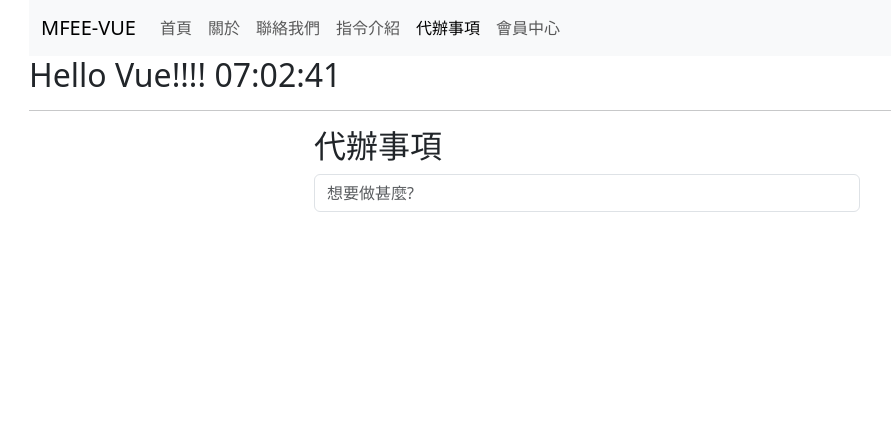
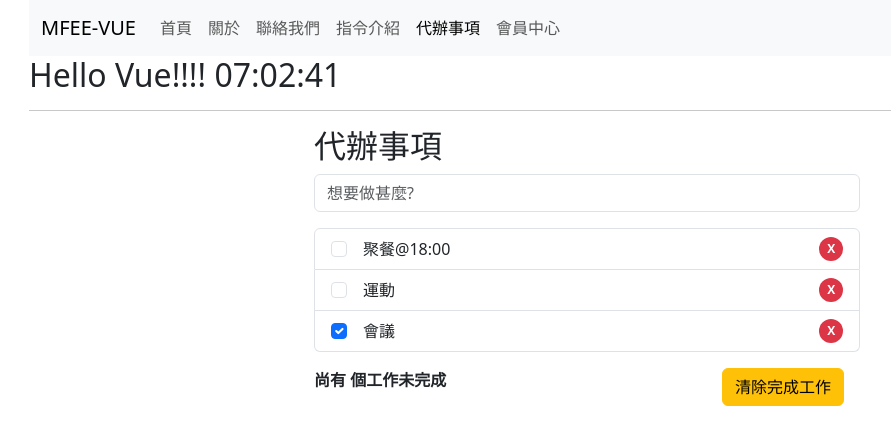
Before and after one commit to HsiaoHungWang/vue-mfee, a Vue app: page /todos in a window 1280 px wide. Shown: the top 444 px of the page, without its empty margins (53-944 px from the left). Built offline with nearby package versions, Linux system fonts and the light colour scheme.

Commit message:
代辦事項資料顯示

```diff
--- a/src/views/TodosView.vue
+++ b/src/views/TodosView.vue
@@ -30,6 +30,25 @@ const clearHandler = ()=>{
     <div class="col-6">
  <h2>代辦事項</h2>
 <input type="text" class="form-control" placeholder="想要做甚麼?" v-model="newTodo" @keyup.enter="enterHandler" @keyup.delete="clearHandler" />
+<ul class="list-group mt-3">
+  <li v-for="todo in todos" :key="todo.id"  class="list-group-item">
+    <div class="d-flex justify-content-between">
+      <div>
+         <input v-model="todo.completed" class="form-check-input me-3" type="checkbox">
+<label class="form-check-label">{{ todo.title }}</label>
+      </div>
+
+
+
+
+    <button class="badge bg-danger rounded-pill border-0">X</button></div>
+  </li>
+</ul>
+<div class="mt-3 d-flex justify-content-between">
+<strong class=" me-3">尚有 {{  }} 個工作未完成</strong>
+<button class="btn btn-warning me-3">清除完成工作</button>
+</div>
+
     </div>
     <div class="col-3"></div>
   </div>
```
